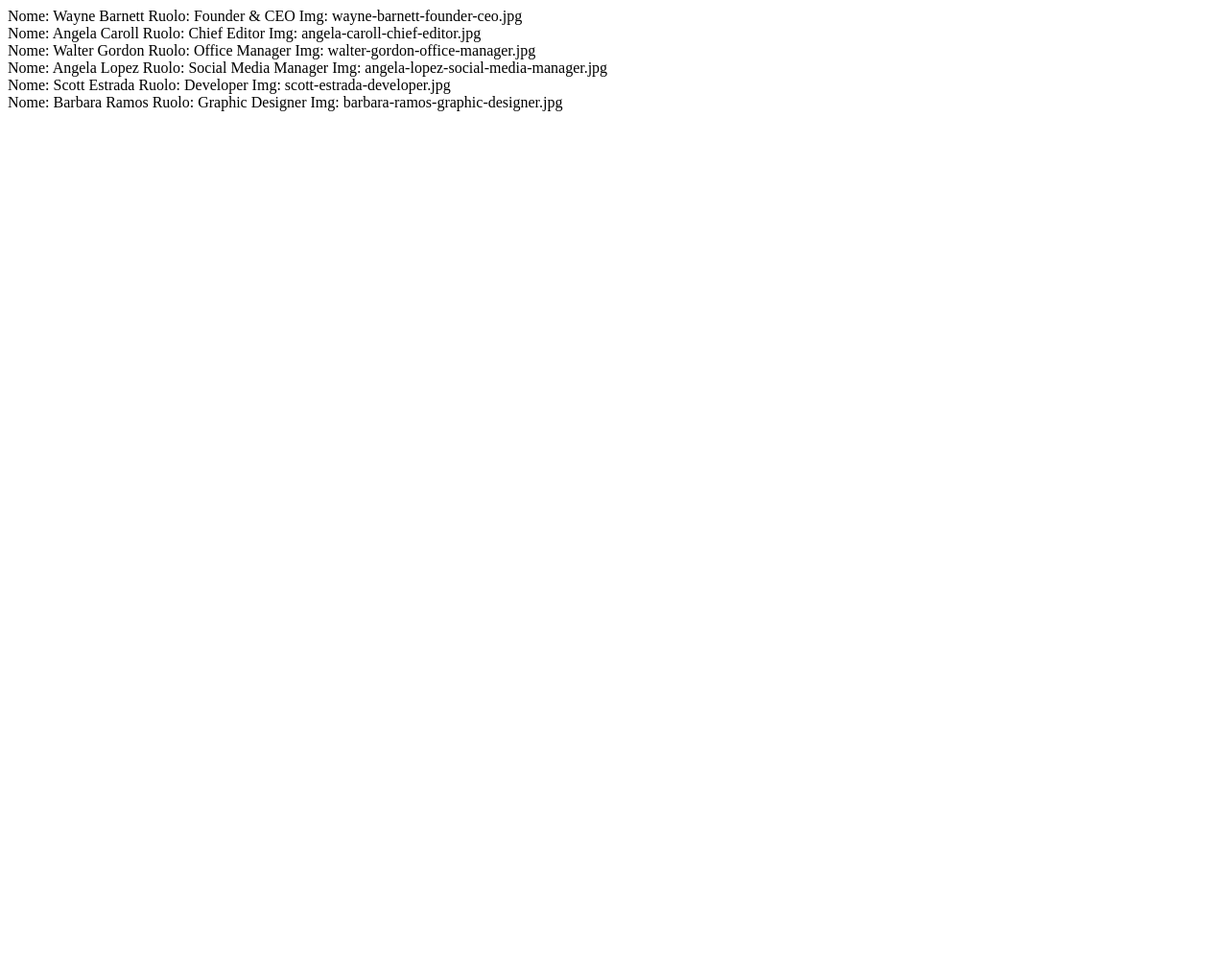
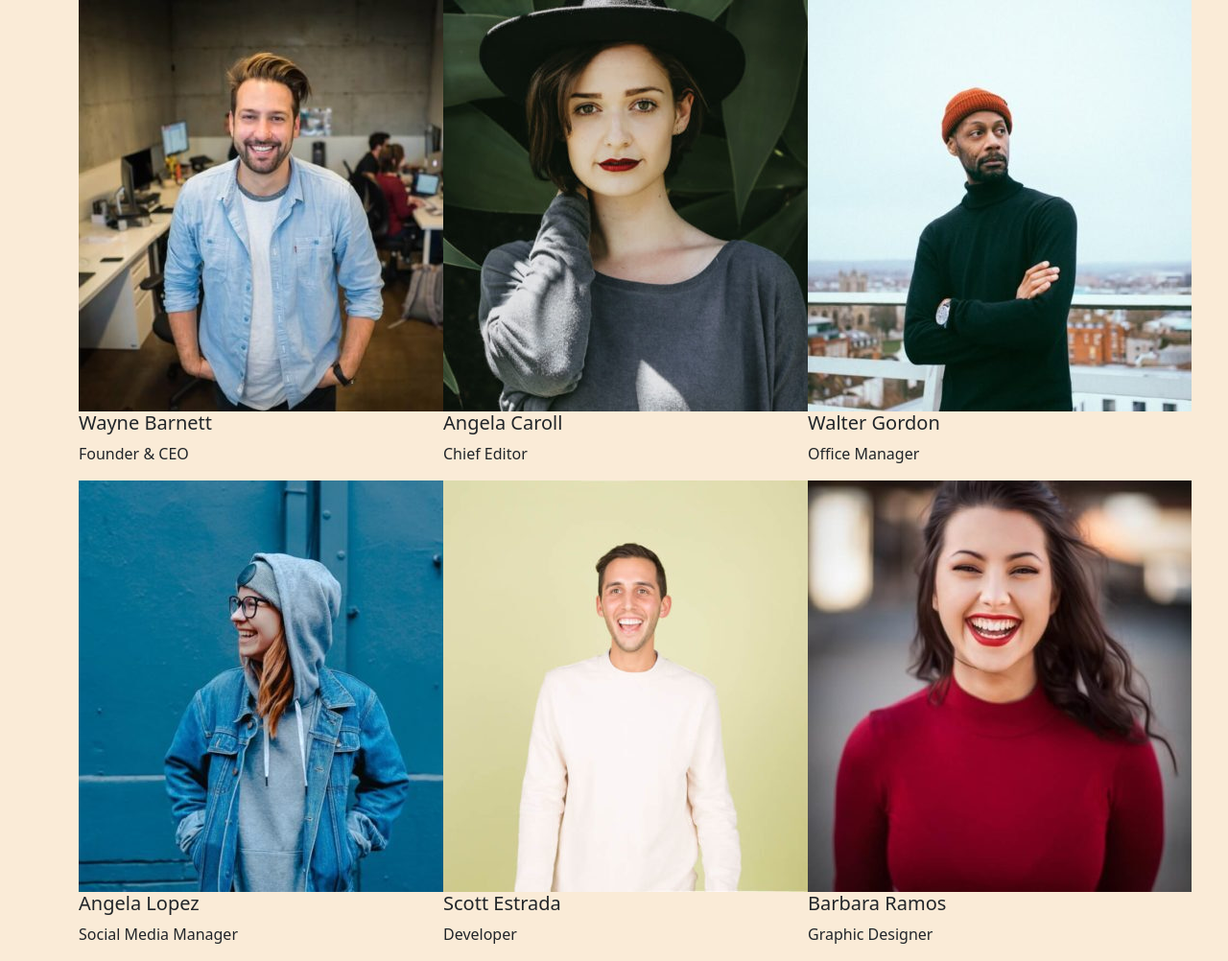
Before and after one commit to DomenicoGalileo88/js-our-team, a plain HTML site: page index.html in a window 1280 px wide. Shown: the whole page at 96% size. Before the commit the page ends 800 px from the top, so only its background shows below. Drawn offline with nearby package versions, Linux system fonts and the light colour scheme.

Commit message:
Add bonus 1

```diff
--- a/assets/css/style.css
+++ b/assets/css/style.css
@@ -0,0 +1,3 @@
+body{
+    background-color: antiquewhite;
+}
--- a/assets/js/main.js
+++ b/assets/js/main.js
@@ -65,9 +65,20 @@ for (let i = 0; i < team.length; i++) {
     console.log(member.image);
     console.log(''); */
     console.log(member);
-    document.querySelector('.members_data').innerHTML += `Nome: ${member.name}  Ruolo: ${member.role}  Img: ${member.image} <br>`;
+
+    /* MILESTONE 2
+
+    stampare le stesse informazioni su DOM sottoforma di stringhe */
+
+    /* BONUS 1
+
+trasformare la stringa foto in una immagine effettiva */
+    let div = document.querySelector('.row');
+
+    let card = `<div class="col-4">
+                    <img src='./assets/img/${member.image}' alt="">
+                    <h5 class="title_img">${member.name}</h5>
+                    <p class="text_img">${member.role}</p>
+                </div>`;
+    div.insertAdjacentHTML('beforeend', card);
 };
-
-/* MILESTONE 2
-
-stampare le stesse informazioni su DOM sottoforma di stringhe */
--- a/index.html
+++ b/index.html
@@ -1,17 +1,38 @@
-<!DOCTYPE html>
+<!doctype html>
 <html lang="en">
+
 <head>
-    <meta charset="UTF-8">
-    <meta http-equiv="X-UA-Compatible" content="IE=edge">
-    <meta name="viewport" content="width=device-width, initial-scale=1.0">
+    <!-- Required meta tags -->
+    <meta charset="utf-8">
+    <meta name="viewport" content="width=device-width, initial-scale=1">
+
+    <!-- Bootstrap CSS -->
+    <link href="https://cdn.jsdelivr.net/npm/bootstrap@5.1.3/dist/css/bootstrap.min.css" rel="stylesheet"
+        integrity="sha384-1BmE4kWBq78iYhFldvKuhfTAU6auU8tT94WrHftjDbrCEXSU1oBoqyl2QvZ6jIW3" crossorigin="anonymous">
+
     <title>JS Our Team</title>
     <link rel="stylesheet" href="./assets/css/style.css">
+
 </head>
+
 <body>
 
-    <div class="members_data"></div>
+
+<div class="container">
+    <div class="row">
+
+    </div>
+</div>
+<div class="members_data">
+
+</div>
 
 
-    <script src="./assets/js/main.js"></script>
+    <!-- Option 1: Bootstrap Bundle with Popper -->
+    <script src="https://cdn.jsdelivr.net/npm/bootstrap@5.1.3/dist/js/bootstrap.bundle.min.js"
+        integrity="sha384-ka7Sk0Gln4gmtz2MlQnikT1wXgYsOg+OMhuP+IlRH9sENBO0LRn5q+8nbTov4+1p"
+        crossorigin="anonymous"></script>
+        <script src="./assets/js/main.js"></script>
 </body>
+
 </html>
```
